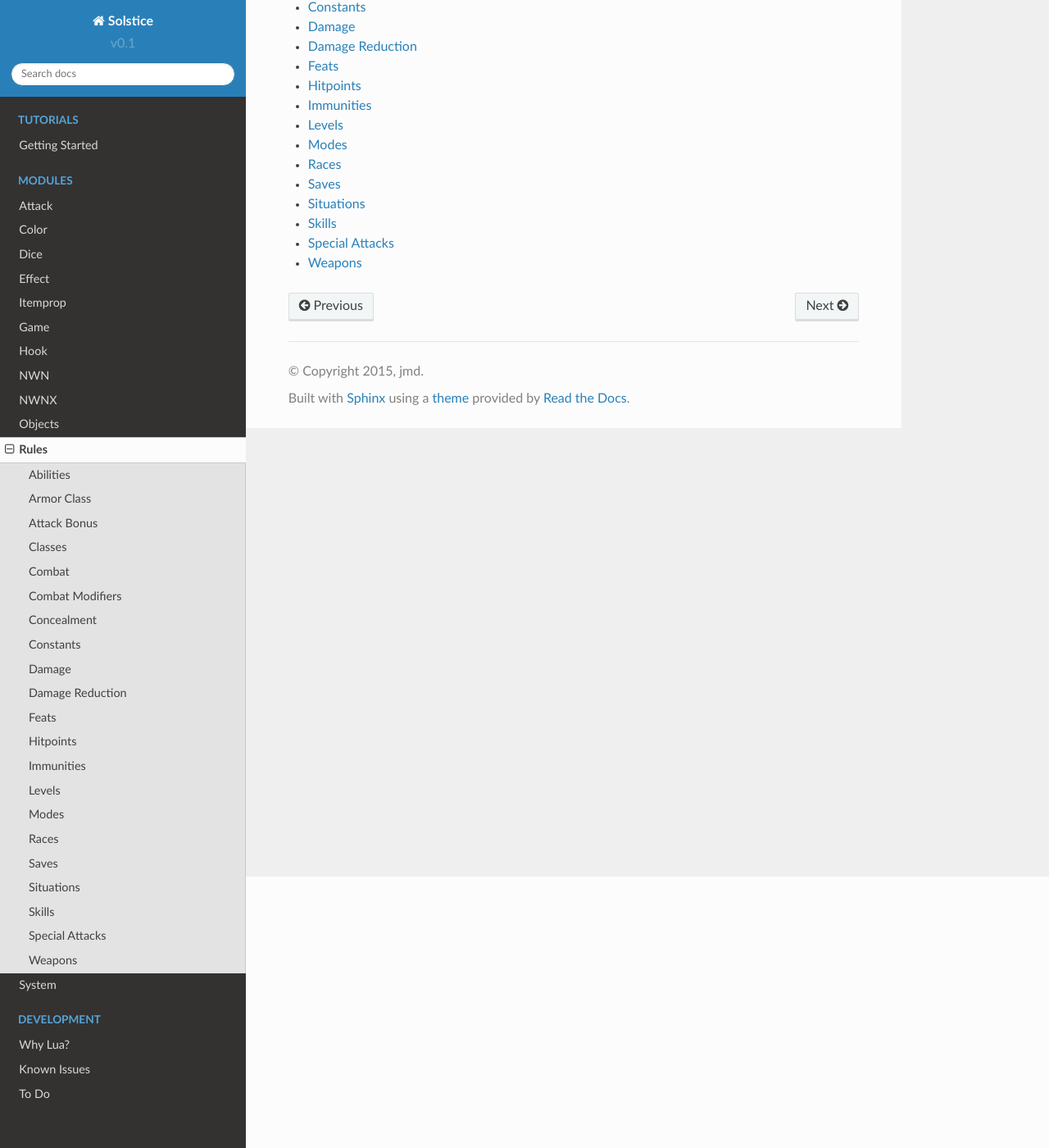
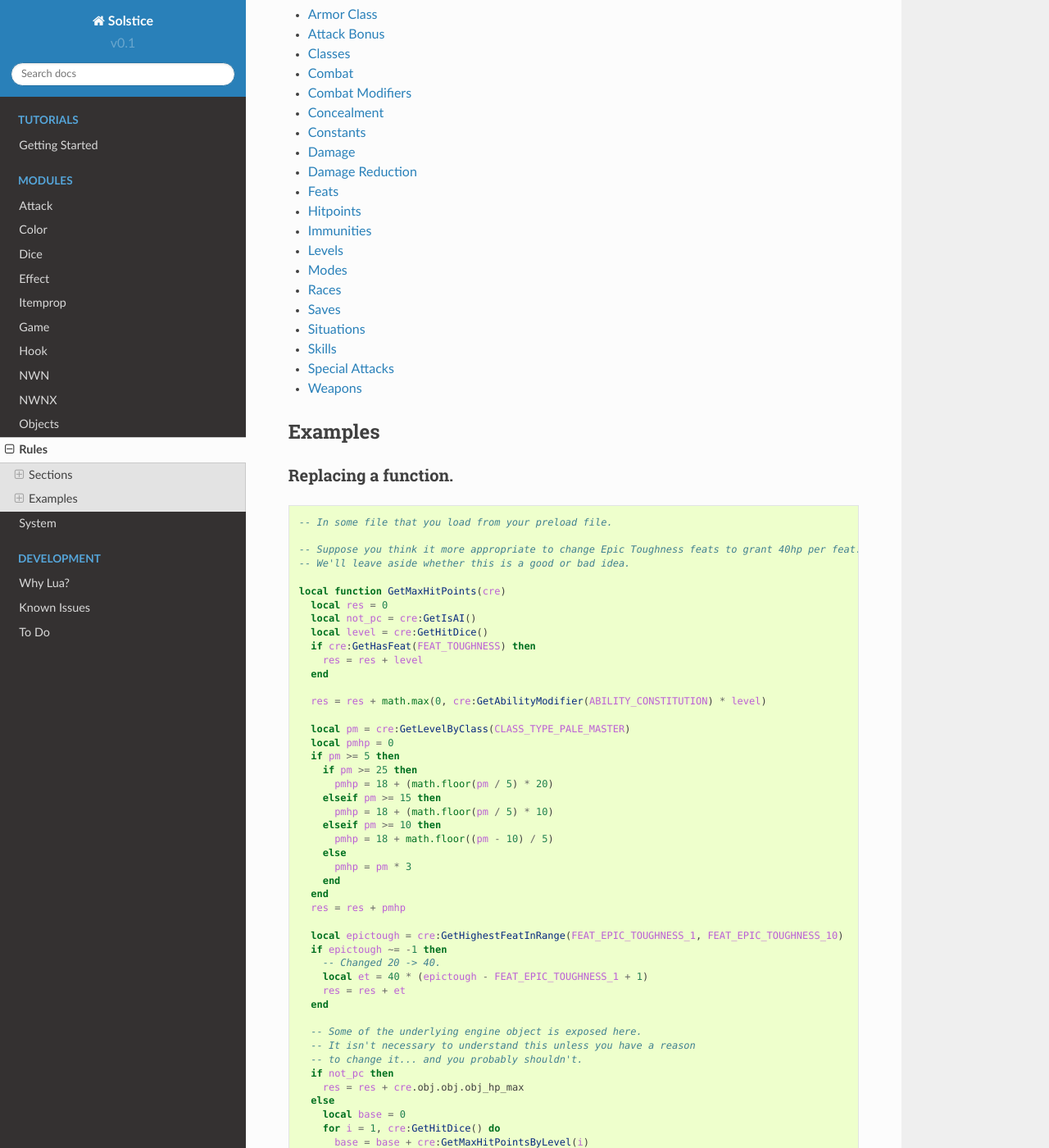
Before and after one commit to jd28/Solstice, a Sphinx documentation site: the page built from docs/rules.rst, in a window 1280 px wide and 1400 px high, scrolled down 331 px. Shown: the whole window at 82% size. Built offline with Sphinx 7.4.7 and the Read the Docs theme 2.0.0, drawn with Linux system fonts in a browser that asks for light colours; some of the changed text lies outside the part shown.

Commit message:
Add some info to rules.rst

```diff
--- a/docs/rules.rst
+++ b/docs/rules.rst
@@ -5,6 +5,11 @@
 
 Rules
 =====
+
+The rules modules, imported globally as ``Rules``, allows anyone who wishes to modify default behaviors to do so in a way that will be compatible with all other users.  The only limitation is that the function signatures must remain the same.
+
+Sections
+--------
 
 .. toctree::
   :maxdepth: 1
@@ -30,3 +35,77 @@ Rules
   rules/skills
   rules/special-attacks
   rules/weapons
+
+Examples
+--------
+
+Replacing a function.
+~~~~~~~~~~~~~~~~~~~~~
+
+.. code:: lua
+
+  -- In some file that you load from your preload file.
+
+  -- Suppose you think it more appropriate to change Epic Toughness feats to grant 40hp per feat.
+  -- We'll leave aside whether this is a good or bad idea.
+
+  local function GetMaxHitPoints(cre)
+    local res = 0
+    local not_pc = cre:GetIsAI()
+    local level = cre:GetHitDice()
+    if cre:GetHasFeat(FEAT_TOUGHNESS) then
+      res = res + level
+    end
+
+    res = res + math.max(0, cre:GetAbilityModifier(ABILITY_CONSTITUTION) * level)
+
+    local pm = cre:GetLevelByClass(CLASS_TYPE_PALE_MASTER)
+    local pmhp = 0
+    if pm >= 5 then
+      if pm >= 25 then
+        pmhp = 18 + (math.floor(pm / 5) * 20)
+      elseif pm >= 15 then
+        pmhp = 18 + (math.floor(pm / 5) * 10)
+      elseif pm >= 10 then
+        pmhp = 18 + math.floor((pm - 10) / 5)
+      else
+        pmhp = pm * 3
+      end
+    end
+    res = res + pmhp
+
+    local epictough = cre:GetHighestFeatInRange(FEAT_EPIC_TOUGHNESS_1, FEAT_EPIC_TOUGHNESS_10)
+    if epictough ~= -1 then
+      -- Changed 20 -> 40.
+      local et = 40 * (epictough - FEAT_EPIC_TOUGHNESS_1 + 1)
+      res = res + et
+    end
+
+    -- Some of the underlying engine object is exposed here.
+    -- It isn't necessary to understand this unless you have a reason
+    -- to change it... and you probably shouldn't.
+    if not_pc then
+      res = res + cre.obj.obj.obj_hp_max
+    else
+      local base = 0
+      for i = 1, cre:GetHitDice() do
+        base = base + cre:GetMaxHitPointsByLevel(i)
+      end
+      res = res + base
+      cre.obj.obj.obj_hp_max = res
+    end
+
+    if res <= 0 then res = 1 end
+
+    return res
+  end
+
+  -- Replace the global function and now anywhere in your code
+  -- or in the api that calls this function will call your
+  -- modified version.
+  Rules.GetMaxHitPoints = GetMaxHitPoints
+
+Using overrides.
+~~~~~~~~~~~~~~~~
+
+A number of functions provide explicit means of overriding behaviors.  In those cases it's not necessary to replace any functions.  To see examples of those checkout the sections of the rules module.
```
